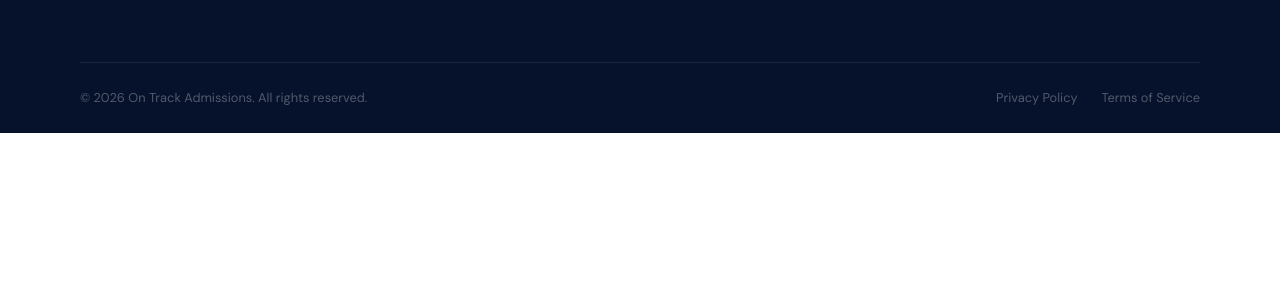
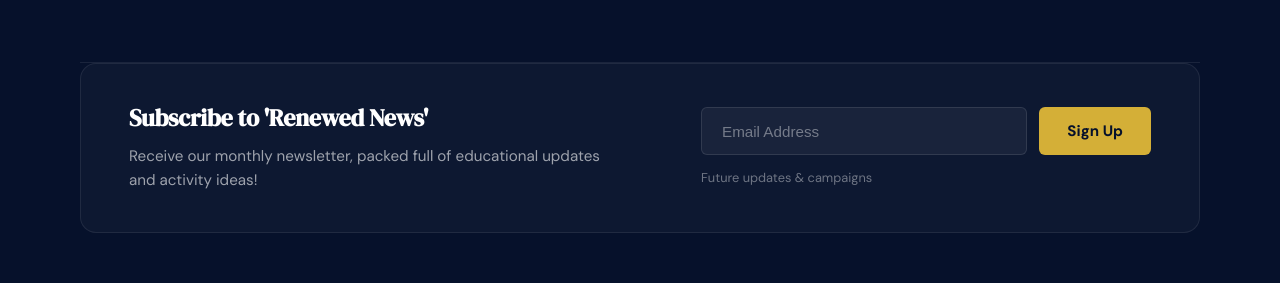
Before and after one commit to Ahtisham992/ontrackadmissions, a React (Vite) app: page / in a window 1280 px wide. Shown: the part 6819-7102 px from the top of the page. Before the commit the page ends 6952 px from the top, so only its background shows below. Built offline with nearby package versions, Linux system fonts and the light colour scheme; no server answers.

Commit message:
Feat: Subscribe to 'Renewed News

```diff
--- a/src/components/layout/Footer.css
+++ b/src/components/layout/Footer.css
@@ -110,6 +110,132 @@
     flex-shrink: 0;
 }
 
+/* Newsletter Section */
+.footer__newsletter {
+    background: rgba(255, 255, 255, 0.03);
+    border: 1px solid rgba(255, 255, 255, 0.08);
+    border-radius: var(--radius-lg);
+    padding: 32px;
+    margin-bottom: 60px;
+    display: flex;
+    flex-direction: column;
+    gap: 32px;
+    text-align: center;
+}
+
+@media (min-width: 900px) {
+    .footer__newsletter {
+        flex-direction: row;
+        align-items: center;
+        justify-content: space-between;
+        text-align: left;
+        padding: 40px 48px;
+    }
+}
+
+.footer__news-content {
+    flex: 1;
+    max-width: 500px;
+}
+
+.footer__news-title {
+    font-family: var(--font-display);
+    font-size: 1.5rem;
+    color: var(--white);
+    margin-bottom: 12px;
+}
+
+.footer__news-desc {
+    color: rgba(255, 255, 255, 0.6);
+    font-size: 0.95rem;
+    line-height: 1.6;
+}
+
+.footer__news-form-wrapper {
+    flex: 1;
+    display: flex;
+    justify-content: center;
+    width: 100%;
+}
+
+@media (min-width: 900px) {
+    .footer__news-form-wrapper {
+        justify-content: flex-end;
+    }
+}
+
+.footer__news-form {
+    display: flex;
+    flex-direction: column;
+    gap: 12px;
+    width: 100%;
+    max-width: 450px;
+}
+
+.footer__news-input-group {
+    display: flex;
+    flex-direction: column;
+    gap: 12px;
+}
+
+@media (min-width: 480px) {
+    .footer__news-input-group {
+        flex-direction: row;
+    }
+}
+
+.footer__news-input {
+    flex: 1;
+    background: rgba(255, 255, 255, 0.05);
+    border: 1px solid rgba(255, 255, 255, 0.1);
+    border-radius: var(--radius-sm);
+    padding: 14px 20px;
+    color: var(--white);
+    font-size: 0.95rem;
+    min-width: 0;
+    transition: all 0.3s ease;
+}
+
+.footer__news-input::placeholder {
+    color: rgba(255, 255, 255, 0.4);
+}
+
+.footer__news-input:focus {
+    outline: none;
+    border-color: var(--gold-400);
+    background: rgba(255, 255, 255, 0.08);
+}
+
+.footer__news-btn {
+    background: var(--gold-400);
+    color: var(--navy-900);
+    border: none;
+    border-radius: var(--radius-sm);
+    padding: 14px 28px;
+    font-weight: 700;
+    font-size: 0.95rem;
+    cursor: pointer;
+    transition: all 0.2s ease;
+    white-space: nowrap;
+}
+
+.footer__news-btn:hover {
+    background: var(--gold-500);
+    transform: translateY(-2px);
+}
+
+.footer__news-note {
+    font-size: 0.8rem;
+    color: rgba(255, 255, 255, 0.4);
+    text-align: center;
+}
+
+@media (min-width: 480px) {
+    .footer__news-note {
+        text-align: left;
+    }
+}
+
 .footer__bottom {
     padding: 24px 0;
     display: flex;
--- a/src/components/layout/Footer.jsx
+++ b/src/components/layout/Footer.jsx
@@ -58,6 +58,29 @@ const Footer = () => {
           </div>
         </div>
 
+        <div className="footer__newsletter">
+          <div className="footer__news-content">
+            <h3 className="footer__news-title">{t('footer.newsLabel')}</h3>
+            <p className="footer__news-desc">{t('footer.newsDesc')}</p>
+          </div>
+          <div className="footer__news-form-wrapper">
+            <form className="footer__news-form" onSubmit={(e) => e.preventDefault()}>
+              <div className="footer__news-input-group">
+                <input
+                  type="email"
+                  placeholder={t('footer.emailPlaceholder')}
+                  className="footer__news-input"
+                  required
+                />
+                <button type="submit" className="footer__news-btn">
+                  {t('footer.signUp')}
+                </button>
+              </div>
+              <p className="footer__news-note">{t('footer.newsNote')}</p>
+            </form>
+          </div>
+        </div>
+
         <div className="footer__bottom">
           <p>&copy; {new Date().getFullYear()} On Track Admissions. {t('footer.rights')}</p>
           <div className="footer__bottom-links">
```
Also changed, not shown: src/i18n/translations.js.
